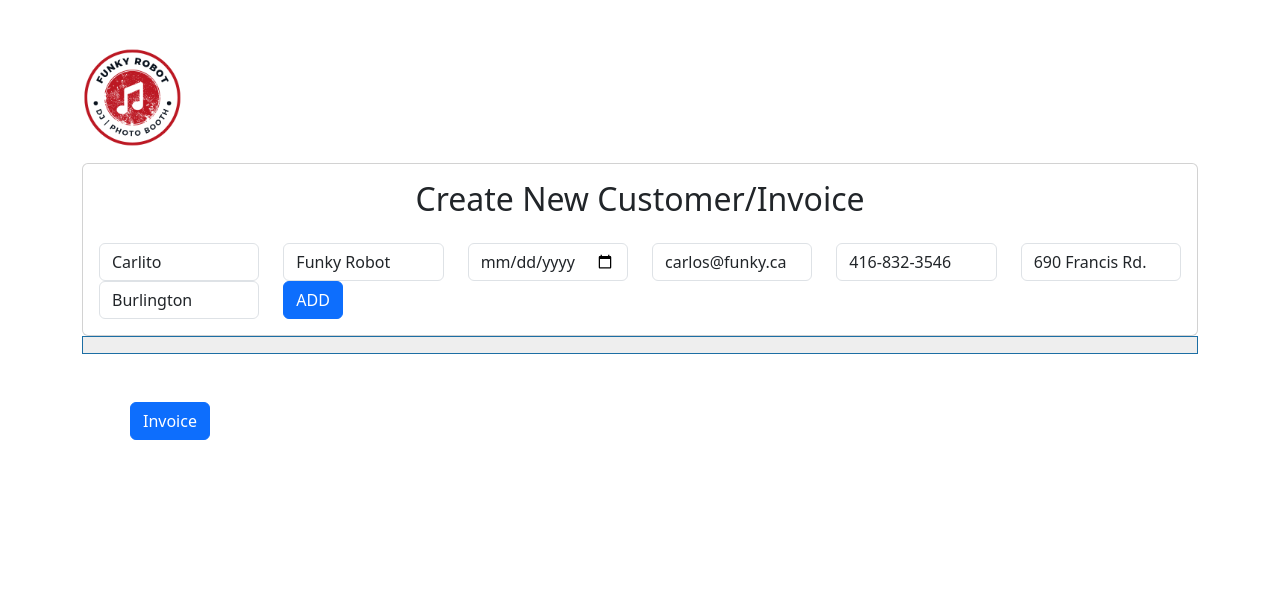
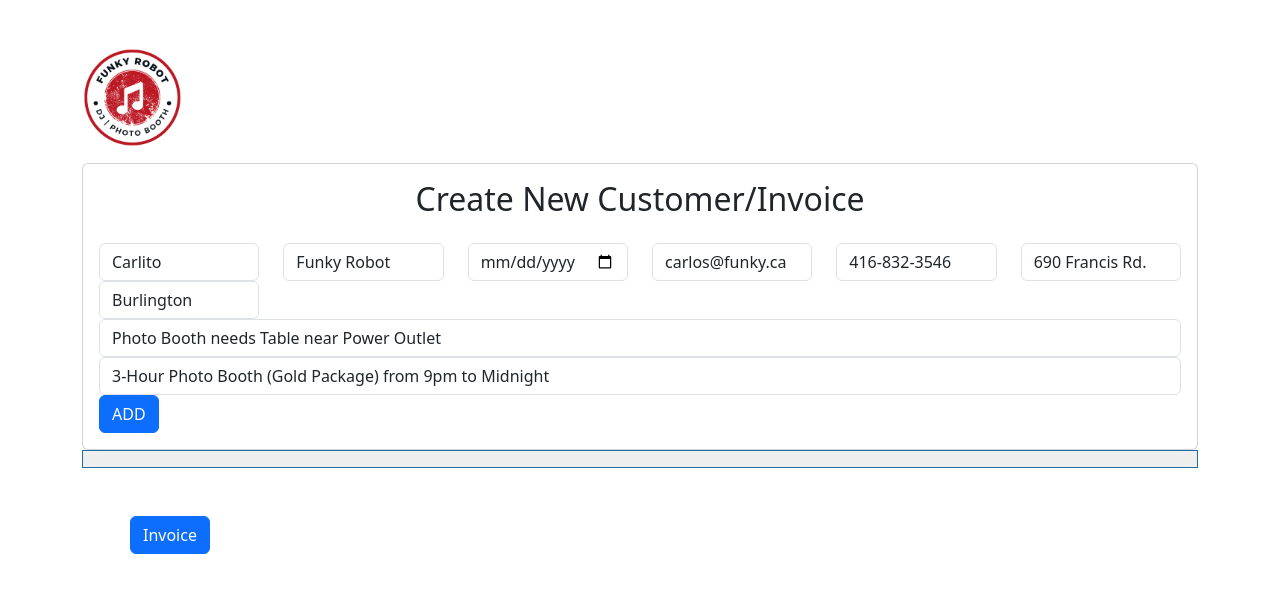
Before and after one commit to FunkyRobot73/invoice-pdf, an Angular app: page / in a window 1280 px wide. Shown: the top 592 px of the page. Built offline with nearby package versions, Linux system fonts and the light colour scheme.

Commit message:
services added to pdf

```diff
--- a/src/app/app.component.html
+++ b/src/app/app.component.html
@@ -31,6 +31,12 @@
       </div>
       <div class="col-md-2">
         <input class="form-control" [(ngModel)]="newCity" placeholder="Burlington">
+      </div>
+      <div class="col-md-12">
+        <input class="form-control" [(ngModel)]="newNote" placeholder="Just a Note...">
+      </div>
+      <div class="col-md-12">
+        <input class="form-control" [(ngModel)]="newService" placeholder="Package Details">
       </div>
       <div class="col-md-2">
         <button class="btn btn-primary" (click)="addCustomer()">ADD</button>
--- a/src/app/app.component.ts
+++ b/src/app/app.component.ts
@@ -26,7 +26,9 @@ export class AppComponent implements OnInit {
   customers: Customer[] = [];
   newPhone: string = "416-832-3546";
   newAddress: string = "690 Francis Rd.";
-  newCity: string = "Burlington"
+  newCity: string = "Burlington";
+  newNote: string = "Photo Booth needs Table near Power Outlet"
+  newService: string = "3-Hour Photo Booth (Gold Package) from 9pm to Midnight";
 
   dataService = inject(DataService)
   title = 'simple-invoice';
@@ -48,6 +50,8 @@ export class AppComponent implements OnInit {
         phone: this.newPhone,
         address: this.newAddress,
         city: this.newCity,
+        note: this.newNote,
+        service: this.newService
       }
 
       this.customers.push(newCustomer);
@@ -100,14 +104,23 @@ export class AppComponent implements OnInit {
     doc.setFontSize(12);
     let invoice = this.customers[x].custId.toString();
     doc.text(`# ${invoice.slice(0,7)}`, 150, 30);
-    doc.text(`DATE: ${this.customers[x].date}`,160, 36);
+    doc.text(`DATE: ${this.customers[x].date}`,150, 36);
     doc.text(`${this.customers[x].fName}`, 10, 40);
     doc.text(`${this.customers[x].lName}`, 10, 46);
     doc.text(`${this.customers[x].address}`, 10, 52);
     doc.text(`${this.customers[x].city}`, 10, 58);
     doc.line(10, 62, 200, 62) //startx,STARTy,endx,ENDy
     doc.line(10, 63, 200, 63) //startx,STARTy,endx,ENDy
-    doc.text(`${this.customers[x].city}`, 150, 42);
+    doc.setFontSize(10);
+    doc.setFont('helvectica');
+
+    doc.text(`Services`, 10, 69);
+    doc.setFontSize(12);
+    doc.setFont('courier');
+    doc.text(`${this.customers[x].service}`, 10, 79);
+    doc.line(10, 72, 200, 72) //startx,STARTy,endx,ENDy
+    doc.line(10, 73, 200, 73) //startx,STARTy,endx,ENDy
+    doc.text(`NOTES: ${this.customers[x].note}`, 20, 240);
 
 
     doc.save(fileName2 + "-INV-" + this.customers[x].custId + '.pdf');
--- a/src/app/models/customer.ts
+++ b/src/app/models/customer.ts
@@ -11,9 +11,9 @@ export interface Customer {
         city:string,
         // province:string,
         // postal:string,
-        // note:string,
+        note:string,
         // message: string,
-        // service:string,
+        service:string,
         // cost: number,
 
 
```
